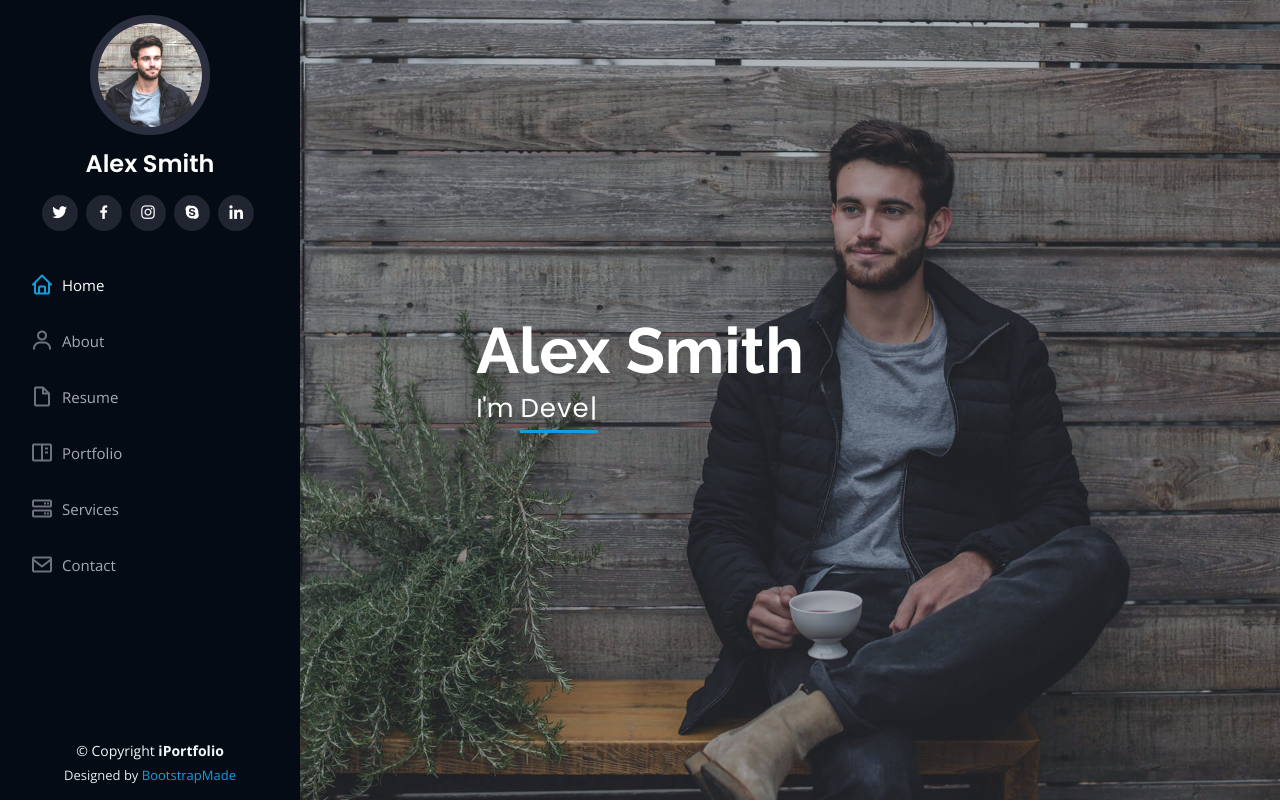
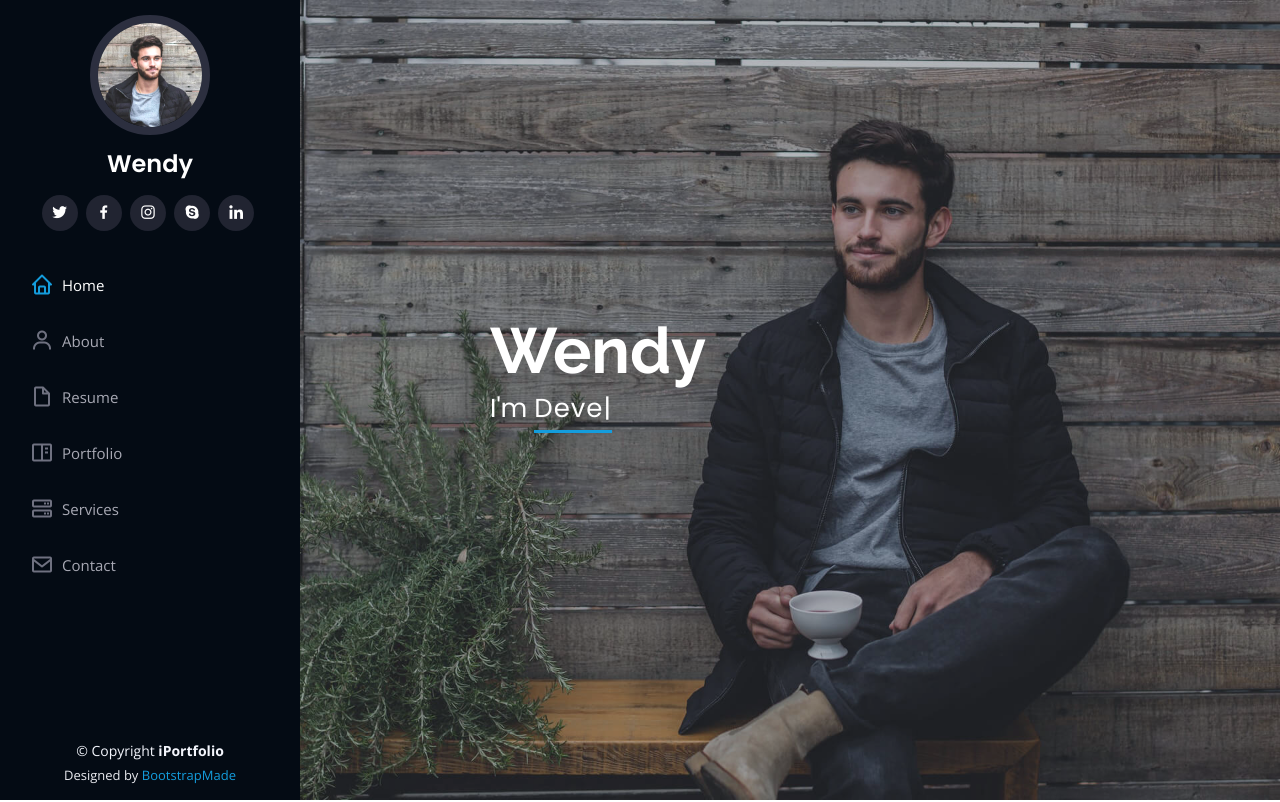
Before and after one commit to yun-cy/yun-cy.github.io, a plain HTML site: page index.html in a window 1280 px wide. Shown: the top 802 px of the page. Drawn offline with nearby package versions, Linux system fonts and the light colour scheme.

Commit message:
Add files via upload

```diff
--- a/index.html
+++ b/index.html
@@ -47,7 +47,7 @@
 
       <div class="profile">
         <img src="assets/img/profile-img.jpg" alt="" class="img-fluid rounded-circle">
-        <h1 class="text-light"><a href="index.html">Alex Smith</a></h1>
+        <h1 class="text-light"><a href="index.html">Wendy</a></h1>
         <div class="social-links mt-3 text-center">
           <a href="#" class="twitter"><i class="bx bxl-twitter"></i></a>
           <a href="#" class="facebook"><i class="bx bxl-facebook"></i></a>
@@ -73,7 +73,7 @@
   <!-- ======= Hero Section ======= -->
   <section id="hero" class="d-flex flex-column justify-content-center align-items-center">
     <div class="hero-container" data-aos="fade-in">
-      <h1>Alex Smith</h1>
+      <h1>Wendy</h1>
       <p>I'm <span class="typed" data-typed-items="Designer, Developer, Freelancer, Photographer"></span></p>
     </div>
   </section><!-- End Hero -->
@@ -254,7 +254,7 @@
           <div class="col-lg-6" data-aos="fade-up">
             <h3 class="resume-title">Sumary</h3>
             <div class="resume-item pb-0">
-              <h4>Alex Smith</h4>
+              <h4>Wendy</h4>
               <p><em>Innovative and deadline-driven Graphic Designer with 3+ years of experience designing and developing user-centered digital/print marketing material from initial concept to final, polished deliverable.</em></p>
               <ul>
                 <li>Portland par 127,Orlando, FL</li>
```
